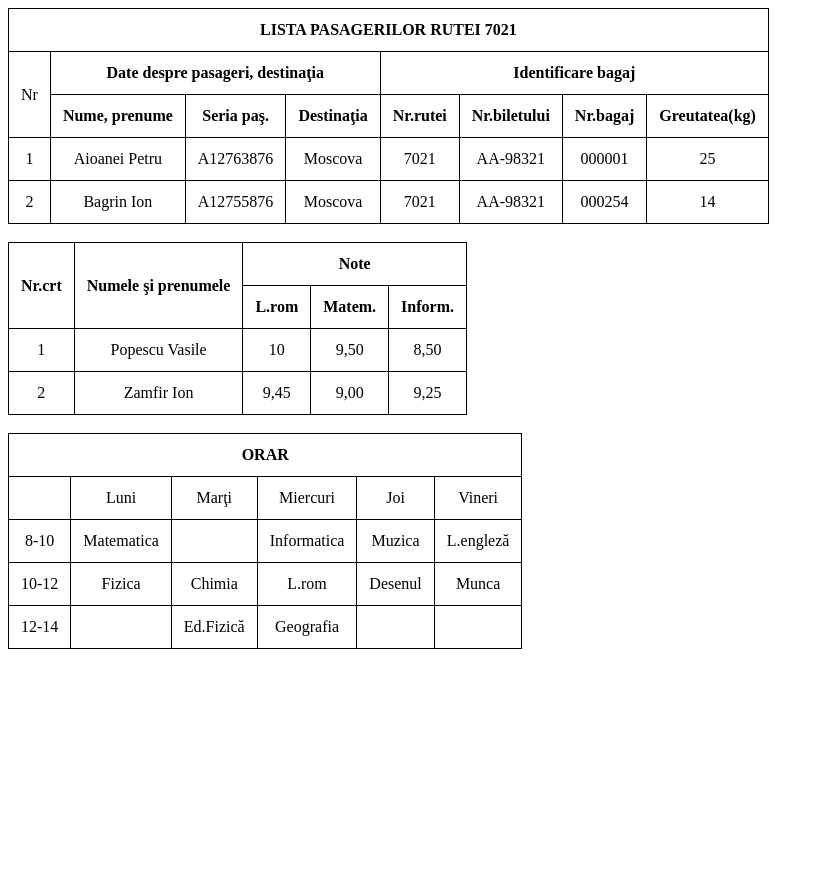
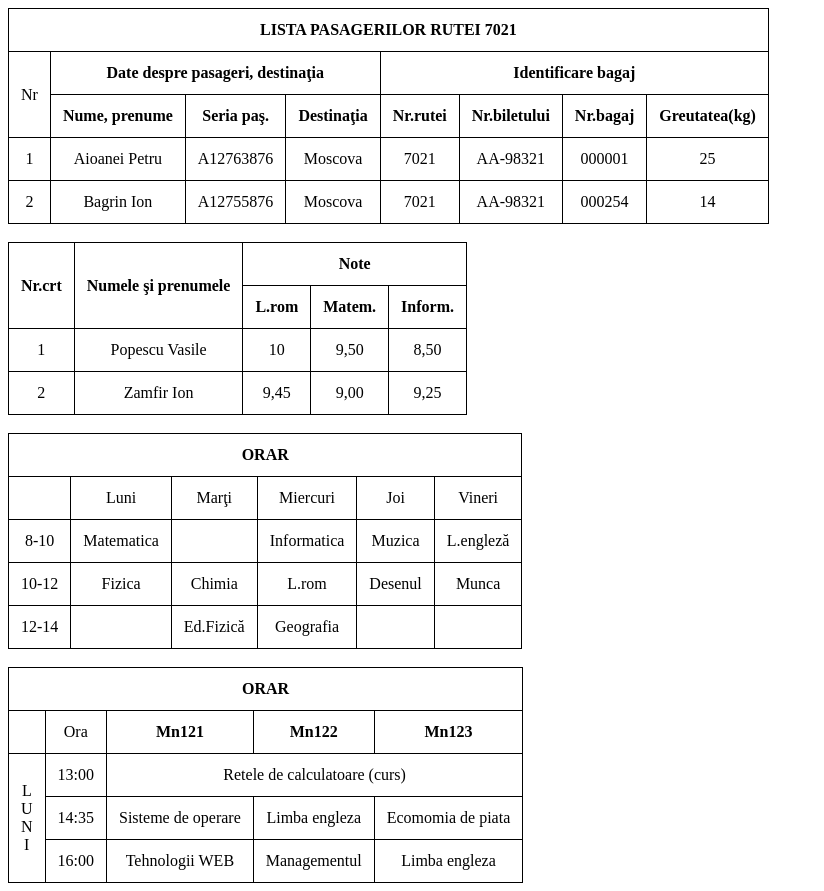
Before and after one commit to Borispp/labweb, a plain HTML site: page lab3/index.html in a window 1280 px wide. Shown: the whole page, without its empty margins (0-824 px from the left). Before the commit the page ends 800 px from the top, so only its background shows below. Drawn offline with Linux system fonts and the light colour scheme.

Commit message:
added table4

```diff
--- a/lab3/index.html
+++ b/lab3/index.html
@@ -126,5 +126,35 @@
         <td></td>
     </tr>
 </table>
+<br>
+<table>
+    <tr>
+        <td colspan="5"><b>ORAR</b></td>
+    </tr>
+    <tr>
+        <td></td>
+        <td>Ora</td>
+        <td><b>Mn121</b></td>
+        <td><b>Mn122</b></td>
+        <td><b>Mn123</b></td>
+    </tr>
+    <tr>
+        <td rowspan="3">L<br>U<br>N<br>I</td>
+        <td>13:00</td>
+        <td colspan="3">Retele de calculatoare (curs)</td>
+    </tr>
+    <tr>
+        <td>14:35</td>
+        <td>Sisteme de operare</td>
+        <td>Limba engleza</td>
+        <td>Ecomomia de piata</td>
+    </tr>
+    <tr>
+        <td>16:00</td>
+        <td>Tehnologii WEB</td>
+        <td>Managementul</td>
+        <td>Limba engleza</td>
+    </tr>
+</table>
 </body>
 </html>
```
